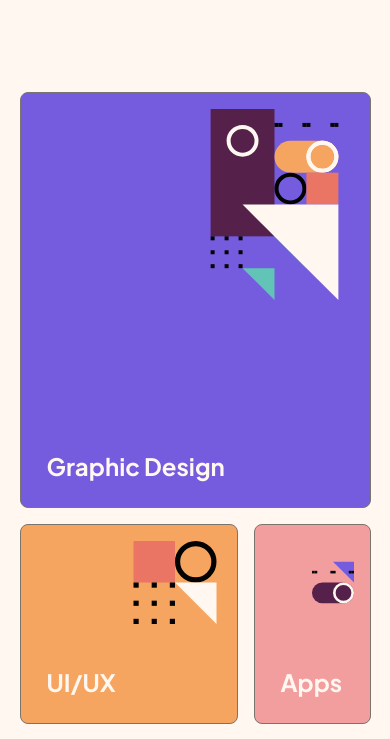
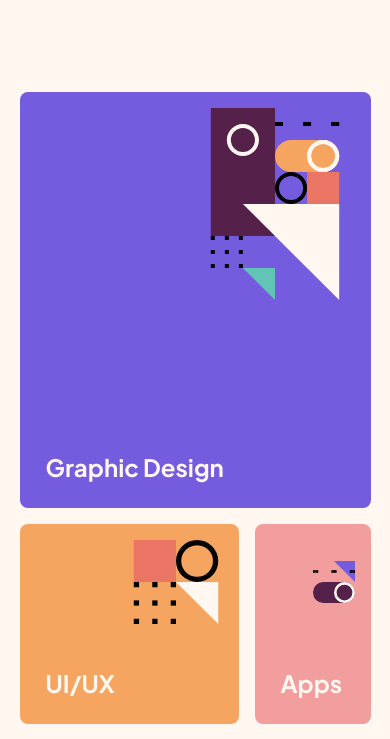
Before and after one commit to julienLeMee/frontend-mentor-portfolio, a website: page index.html in a window 390 px wide. Shown: the part 470-1209 px from the top of the page. Drawn offline with nearby package versions, Linux system fonts and the light colour scheme.

Commit message:
pixel perfect adjust

```diff
--- a/components/_grid.scss
+++ b/components/_grid.scss
@@ -9,7 +9,6 @@
 
   .grid__item {
     color: $light-cream;
-    border: 1px solid $medium-brown;
     border-radius: 8px;
     padding: 1rem;
     display: flex;
--- a/components/_media-queries.scss
+++ b/components/_media-queries.scss
@@ -8,6 +8,16 @@
     .header__title p {
       font-size: 18px;
     }
+  }
+
+  .grid__container {
+    width: 100%;
+    margin: 75px auto;
+    display: grid;
+    grid-gap: 1rem;
+    grid-template-columns: repeat(auto-fit, minmax(200px, 1fr))!important;
+    grid-auto-rows: minmax(200px, auto);
+    grid-auto-flow: dense;
   }
 
   .contact__content {
@@ -80,16 +90,6 @@
     }
   }
 
-  .grid__container {
-    width: 100%;
-    margin: 75px auto;
-    display: grid;
-    grid-gap: 1rem;
-    grid-template-columns: repeat(auto-fit, minmax(200px, 1fr))!important;
-    grid-auto-rows: minmax(200px, auto);
-    grid-auto-flow: dense;
-  }
-
   footer {
     width: 90%!important;
   }
```
Also changed, not shown: public/style.css, 1 other file.
